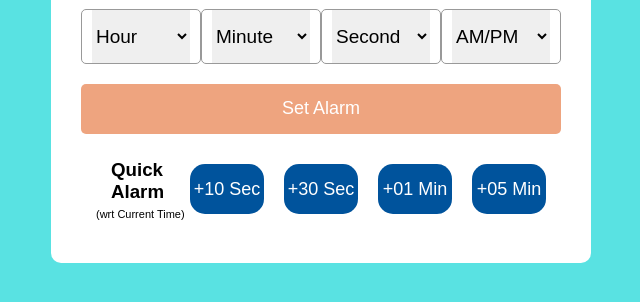
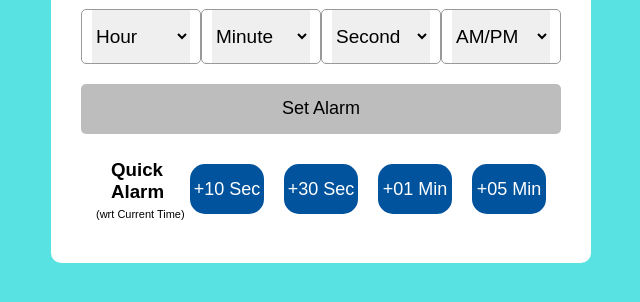
Before and after one commit to malivinayak/Alarm-Clock, a plain HTML site: page index.html in a window 1280 px wide. In both pictures the pointer is over the button "Set Alarm". Shown: the part 496-798 px from the top of the page, without its empty margins (319-959 px from the left). Drawn offline with Linux system fonts and the light colour scheme.

Commit message:
Update Style2

```diff
--- a/assets/style.css
+++ b/assets/style.css
@@ -116,6 +116,7 @@ body {
     padding-bottom: 5px;
     font-size: 11px;
 }
+
 .wrapper button {
     width: 100%;
     height: 50px;
@@ -128,9 +129,10 @@ body {
     padding: 14px 0;
     border-radius: px;
     background: #00539CFF;
-    transition: background 0.4s; /* Added a transition for smoother effect */
+    transition: background 0.4s;
 }
 
 .wrapper button:hover {
-    background: #EEA47FFF; /* Darker orange color on hover */
+    background-color: #bdbdbd; /* Light gray on hover */
+    color: #000;
 }
```
